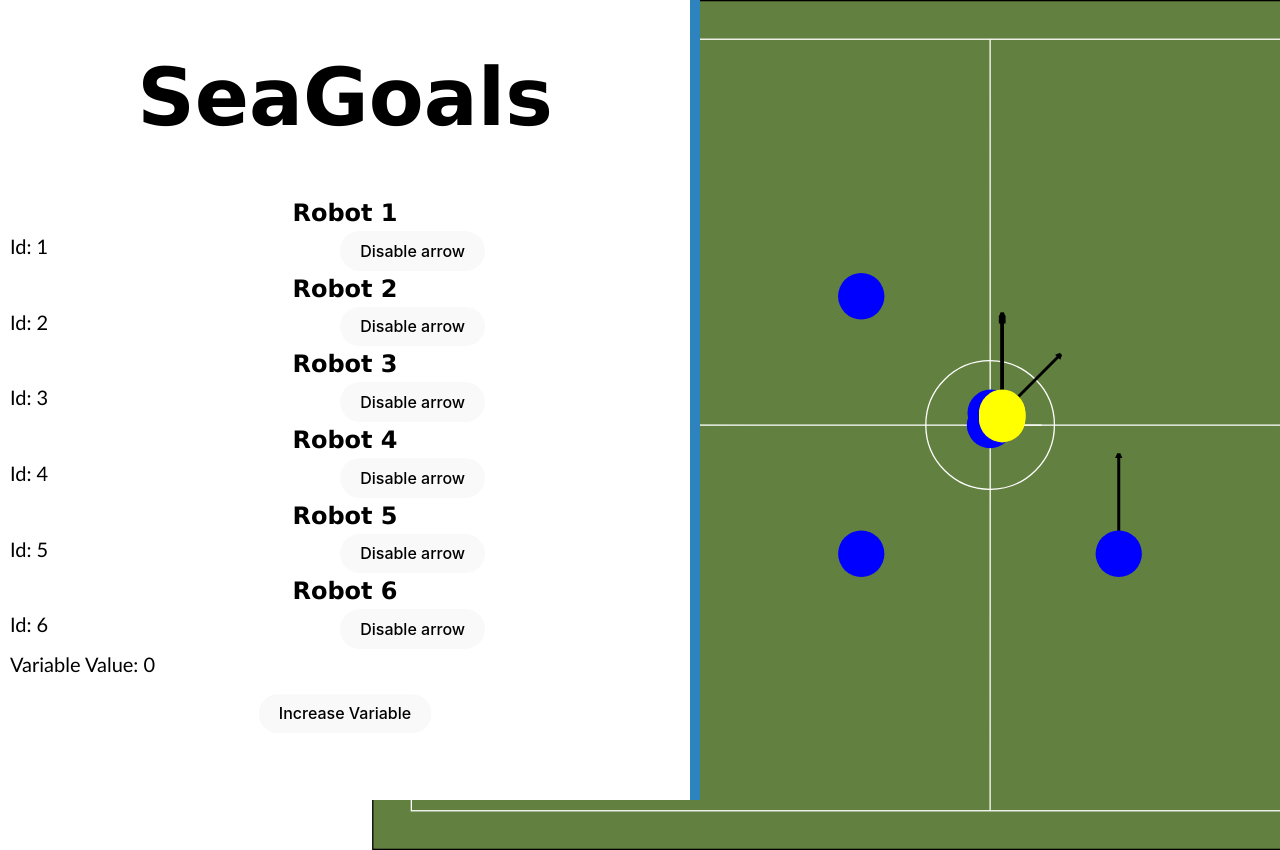
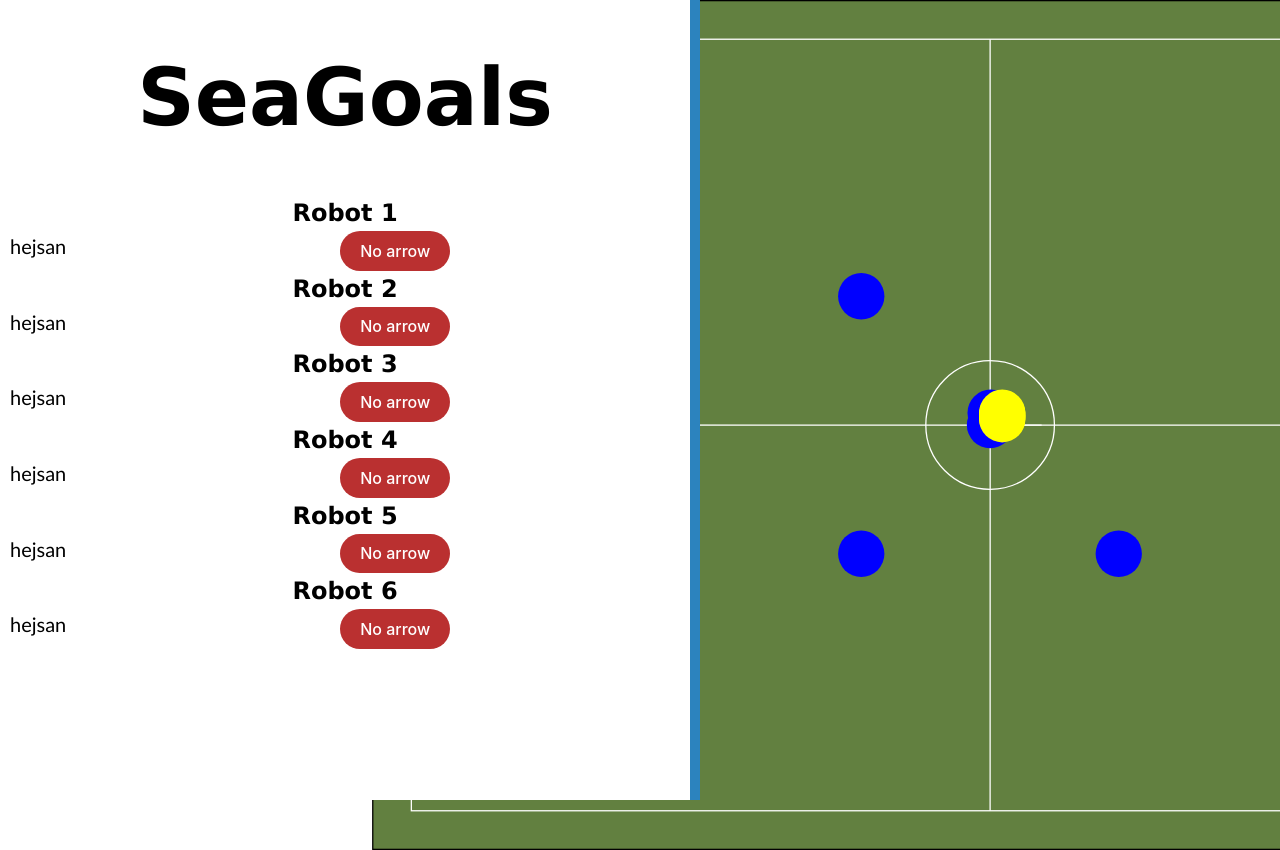
Before and after one commit to LiU-SeeGoals/GameViewer, a React (Vite) app: page / in a window 1280 px wide. Shown: the top 850 px of the page. Built offline with nearby package versions, Linux system fonts and the light colour scheme; no server answers.

Commit message:
arrow button works kinda

```diff
--- a/src/App.tsx
+++ b/src/App.tsx
@@ -1,6 +1,5 @@
 import { useState, useEffect } from 'react'
-import reactLogo from './assets/react.svg'
-import viteLogo from '/vite.svg'
+import { createContext } from 'react'
 
 import './App.css'
 
@@ -8,8 +7,19 @@ import Sidebar from './components/sidebar'
 import GameViewer from './components/gameViewer'
 import { GameState, parseGameState, getDefaultGameState} from './types/GameState';
 
+export const GameStateContext = createContext({
+  state: getDefaultGameState(),
+  setState: (_: any) => {},
+});
+
 function App() {
   const [gameState, setGameState] = useState<GameState>(getDefaultGameState());
+
+  // Setup context object
+  const gameStateCtx = {
+    state: gameState,
+    setState: (newState: GameState) => {setGameState(newState)}
+  };
 
   useEffect(() => {
     const socket = new WebSocket('ws://localhost:8080/ws');
@@ -20,7 +30,6 @@ function App() {
           return;
         }
         setGameState(parseGameState(gameState, event.data));
-        console.log(gameState);
       } catch (e) {
         console.error('Error parsing message JSON', e);
       }
@@ -32,8 +41,10 @@ function App() {
 
   return (
     <div className="app-container">
-      <Sidebar/>
-      <GameViewer gameState={gameState}/>
+      <GameStateContext.Provider value={gameStateCtx}>
+        <Sidebar/>
+        <GameViewer gameState={gameState}/>
+      </GameStateContext.Provider>
     </div>
   )
 }
--- /dev/null
+++ b/src/components/arrowButton/Arrowbutton.tsx
@@ -0,0 +1,32 @@
+import React, {useState, useContext, useEffect} from 'react';
+import './Arrowbutton.css'
+import { updateShowArrow } from '../../types/GameState';
+import { GameStateContext } from '../../App';
+import {GameState} from '../../types/GameState'
+
+interface ArrowButtonProps {
+    id: number
+}
+
+const ArrowButton : React<ArrowButtonProps>  = ({id}: ArrowButtonProps) => {
+
+    const gameStateCtx = useContext(GameStateContext);
+
+    const [arrow, setArrow] = useState(gameStateCtx.state.robots[id].showArrow);
+
+    const handleClick = () => {
+        gameStateCtx.setState((prevState: GameState) => updateShowArrow(prevState, id, !arrow));
+        setArrow((prevArrow) => !prevArrow)};
+
+    return (
+        <button
+        onClick={handleClick}
+        style={{ backgroundColor: arrow ? 'rgb(96, 126, 61)' : 'rgb(186, 48, 48)', color: 'white' }}
+        >
+            {arrow ?'Arrow' : 'No arrow'} {/* Change the button text based on the state */}
+        </button>
+    );
+
+};
+
+export default ArrowButton;
--- a/src/components/gameViewer/FootBallField.tsx
+++ b/src/components/gameViewer/FootBallField.tsx
@@ -17,7 +17,7 @@ const SPEED_ARROW_THICKNESS: number = 3;
 
 const COLOR_MAP: Record<string, string> = {"yellow": "rgba(255, 255, 0, 1)", "blue": "rgba(0, 0, 255, 1)"};
 
-const FootBallField: React.FC<FootBallFieldProps> = ({height, gameState}) => {
+const FootBallField: React.FC<FootBallFieldProps> = ({height, gameState}: FootBallFieldProps) => {
     const canvasRef = React.useRef<HTMLCanvasElement>(null);
     const containerRef = React.useRef<HTMLDivElement>(null);
 
--- a/src/components/gameViewer/GameViewer.tsx
+++ b/src/components/gameViewer/GameViewer.tsx
@@ -7,12 +7,11 @@ interface gameViewerProps {
     gameState: GameState
 }
 
-const GameViewer: React.FC<gameViewerProps> = ({gameState}) => {
+const GameViewer: React.FC<gameViewerProps> = ({gameState}: gameViewerProps) => {
     const startHeightResizer = 850;
     const resizerWidth = 10;
 
     const {value: resizerValue, startResizing} = useResizeSidebar(true, startHeightResizer);
-
 
     return (
         <div className="game-viewer-container">
@@ -24,7 +23,7 @@ const GameViewer: React.FC<gameViewerProps> = ({gameState}) => {
             />
             <div className="game-viewer-player" style={{}}/>
         </div>
-    )
+    );
 };
 
 export default GameViewer;
--- a/src/components/robotInfo/RobotInfo.css
+++ b/src/components/robotInfo/RobotInfo.css
@@ -0,0 +1,9 @@
+.leftdivision{
+    float: left;
+    column-width: 340px;
+}
+
+.rightdivision{
+    float: left;
+    column-width: 340px;
+}
--- a/src/components/robotInfo/RobotInfo.tsx
+++ b/src/components/robotInfo/RobotInfo.tsx
@@ -1,9 +1,26 @@
-import React, {useState, useEffect,useCallback} from 'react';
 import './RobotInfo.css'
+import ArrowButton from '../arrowButton/Arrowbutton'
 
 interface RobotInfoProps {
+    RobotId: number
 }
 
-const RobotInfo : React<RobotInfoProps> {
+const RobotInfo : React<RobotInfoProps>  = ({RobotId}) => {
+    return(
+        <div class="RobotInfoContet">
 
-}
+            <h2>Robot {RobotId}</h2>
+                <div class="leftdivision">
+                    <p>hejsan</p>
+                </div>
+
+                <div class="rightdivision">
+                    <ArrowButton id={RobotId}></ArrowButton>
+
+                </div>
+
+        </div>
+    );
+};
+
+export default RobotInfo;
--- a/src/components/sidebar/Sidebar.css
+++ b/src/components/sidebar/Sidebar.css
@@ -39,22 +39,6 @@
   padding-right: 10px;
 }
 
-.leftdivision{
-  float: left;
-  column-width: 340px;
-}
-
-.rightdivision{
-  float: left;
-  column-width: 340px;
-}
-
-.container {
-  height: 50px;
-  position: relative;
-  margin: 10px
-}
-
 .center {
   margin: 0;
   position: absolute;
--- a/src/components/sidebar/Sidebar.tsx
+++ b/src/components/sidebar/Sidebar.tsx
@@ -1,6 +1,7 @@
 import React, {useState, useEffect,useCallback} from 'react';
 import './Sidebar.css'
 import useResizeSidebar from '../../hooks/useResizeSidebar';
+import RobotInfo from '../robotInfo/RobotInfo';
 interface SidebarProps {
 }
 
@@ -45,73 +46,13 @@ const Sidebar: React.FC<SidebarProps> = () => {
     return (
         <div className="sidebar" style={{ width: sidebarWidth }}>
            <div className="sidebar-content" style={{ display: contentDisplay}}>
-               <h1> SeaGoals
-
-            </h1>
-            <h2>Robot 1</h2>
-            <div class="leftdivision">
-                <p> {variableValue === 1 ? <span style={{ color: 'red' }}>Id: 1</span> : 'Id: 1'}</p>
-            </div>
-            <div class="rightdivision">
-                <button onClick={handleClick}>
-                    {arrow ? 'Enable arrow' : 'Disable arrow'} {/* Change the button text based on the state */}
-                </button>
-            </div>
-
-            <h2>Robot 2</h2>
-            <div class="leftdivision">
-                <p> {variableValue === 2 ? <span style={{ color: 'red' }}>Id: 2</span> : 'Id: 2'}</p>
-            </div>
-            <div class="rightdivision">
-                <button onClick={handleClick}>
-                    {arrow ? 'Enable arrow' : 'Disable arrow'} {/* Change the button text based on the state */}
-                </button>
-            </div>
-
-            <h2>Robot 3</h2>
-            <div class="leftdivision">
-                <p> {variableValue === 3 ? <span style={{ color: 'red' }}>Id: 3</span> : 'Id: 3'}</p>
-            </div>
-            <div class="rightdivision">
-                <button onClick={handleClick}>
-                    {arrow ? 'Enable arrow' : 'Disable arrow'} {/* Change the button text based on the state */}
-                </button>            </div>
-
-            <h2>Robot 4</h2>
-            <div class="leftdivision">
-            <   p> {variableValue === 4 ? <span style={{ color: 'red' }}>Id: 4</span> : 'Id: 4'}</p>
-            </div>
-            <div class="rightdivision">
-                <button onClick={handleClick}>
-                    {arrow ? 'Enable arrow' : 'Disable arrow'} {/* Change the button text based on the state */}
-                </button>
-            </div>
-            <h2>Robot 5</h2>
-            <div class="leftdivision">
-            <   p> {variableValue === 5 ? <span style={{ color: 'red' }}>Id: 5</span> : 'Id: 5'}</p>
-            </div>
-            <div class="rightdivision">
-                <button onClick={handleClick}>
-                    {arrow ? 'Enable arrow' : 'Disable arrow'} {/* Change the button text based on the state */}
-                </button>
-            </div>
-            <h2>Robot 6</h2>
-            <div class="leftdivision">
-                <p> {variableValue === 6 ? <span style={{ color: 'red' }}>Id: 6</span> : 'Id: 6'}</p>
-            </div>
-            <div class="rightdivision">
-                <button onClick={handleClick}>
-                    {arrow ? 'Enable arrow' : 'Disable arrow'} {/* Change the button text based on the state */}
-                </button>
-            </div>
-
-            <p>Variable Value: {variableValue}</p>
-
-            <div class="container">
-                <div class="center">
-                    <button onClick={updateVariable}>Increase Variable</button>
-                </div>
-            </div>
+            <h1> SeaGoals</h1>
+            <RobotInfo RobotId="1"></RobotInfo>
+            <RobotInfo RobotId="2"></RobotInfo>
+            <RobotInfo RobotId="3"></RobotInfo>
+            <RobotInfo RobotId="4"></RobotInfo>
+            <RobotInfo RobotId="5"></RobotInfo>
+            <RobotInfo RobotId="6"></RobotInfo>
             </div>
             <div
                className="sidebar-resizer"
@@ -123,3 +64,6 @@ const Sidebar: React.FC<SidebarProps> = () => {
 };
 
 export default Sidebar;
+
+//<p> {variableValue === 6 ? <span style={{ color: 'red' }}>Id: 6</span> : 'Id: 6'}</p>
+//<button onClick={updateVariable}>Increase Variable</button>
--- a/src/types/GameState.ts
+++ b/src/types/GameState.ts
@@ -32,19 +32,31 @@ export function parseGameState(oldGameState: GameState, data: string): GameState
 
 export function getDefaultGameState(): GameState {
     const robots = [
-        {"id": 0, "team":"blue", "x": 0, "y": 0, "speed_x":1, "speed_y":1, "selected": false, "showArrow" : true},
-        {"id": 1, "team":"blue", "x": -4500, "y": 3000, "speed_x":0, "speed_y":0, "selected": false, "showArrow" : true},
+        {"id": 0, "team":"blue", "x": 0, "y": 0, "speed_x":1, "speed_y":1, "selected": false, "showArrow" : false},
+        {"id": 1, "team":"blue", "x": -4500, "y": 3000, "speed_x":0, "speed_y":0, "selected": false, "showArrow" : false},
         {"id": 2, "team":"blue", "x": -1000, "y": 1000, "speed_x":0, "speed_y":0, "selected": false, "showArrow" : false},
         {"id": 3, "team":"blue", "x": -1000, "y": -1000, "speed_x":0, "speed_y":0, "selected": false, "showArrow" : false},
-        {"id": 4, "team":"blue", "x": 1000, "y": -1000, "speed_x":0, "speed_y":0, "selected": false, "showArrow" : true},
+        {"id": 4, "team":"blue", "x": 1000, "y": -1000, "speed_x":0, "speed_y":0, "selected": false, "showArrow" : false},
         {"id": 5, "team":"blue", "x": 5, "y": 95, "speed_x":0, "speed_y":0, "selected": false, "showArrow" : false},
-        {"id": 0, "team":"yellow", "x": 95, "y": 45, "speed_x":0, "speed_y":0, "selected": false, "showArrow" : true},
-        {"id": 1, "team":"yellow", "x": 95, "y": 55, "speed_x":0, "speed_y":0, "selected": false, "showArrow" : true},
-        {"id": 2, "team":"yellow", "x": 95, "y": 65, "speed_x":0, "speed_y":0, "selected": false, "showArrow" : true},
-        {"id": 3, "team":"yellow", "x": 95, "y": 76, "speed_x":0, "speed_y":0, "selected": false, "showArrow" : true},
-        {"id": 4, "team":"yellow", "x": 95, "y": 85, "speed_x":0, "speed_y":0, "selected": false, "showArrow" : true},
-        {"id": 5, "team":"yellow", "x": 95, "y": 95, "speed_x":0, "speed_y":0, "selected": false, "showArrow" : true},
+        {"id": 0, "team":"yellow", "x": 95, "y": 45, "speed_x":0, "speed_y":0, "selected": false, "showArrow" : false},
+        {"id": 1, "team":"yellow", "x": 95, "y": 55, "speed_x":0, "speed_y":0, "selected": false, "showArrow" : false},
+        {"id": 2, "team":"yellow", "x": 95, "y": 65, "speed_x":0, "speed_y":0, "selected": false, "showArrow" : false},
+        {"id": 3, "team":"yellow", "x": 95, "y": 76, "speed_x":0, "speed_y":0, "selected": false, "showArrow" : false},
+        {"id": 4, "team":"yellow", "x": 95, "y": 85, "speed_x":0, "speed_y":0, "selected": false, "showArrow" : false},
+        {"id": 5, "team":"yellow", "x": 95, "y": 95, "speed_x":0, "speed_y":0, "selected": false, "showArrow" : false},
     ];
     const ball = {"x": 50, "y": 50, "speed_x":0, "speed_y":0};
     return {robots, ball};
 }
+
+export function updateShowArrow(gameState: GameState, robotId: number, newShowArrowValue: boolean): GameState {
+    const updatedRobots = gameState.robots.map(robot => {
+      if (robot.id == robotId && robot.team ==="blue") {
+        return { ...robot, showArrow: newShowArrowValue };
+      }
+      return robot;
+    });
+
+    // Update the game state with the updated robots
+    return { ...gameState, robots: updatedRobots };
+  }
--- a/src/types/Robot.ts
+++ b/src/types/Robot.ts
@@ -1,9 +1,10 @@
 export type Robot = {
+    id: number;
+    team: string;
     x: number;
     y: number;
     speed_x: number;
     speed_y: number;
-    team: string;
     selected: boolean;
     showArrow: boolean;
 }
```
Also changed, not shown: package.json (+9 -1 lines), src/components/arrowButton/Arrowbutton.css (added), 2 other files (tests, documents, lock files or other folders).
